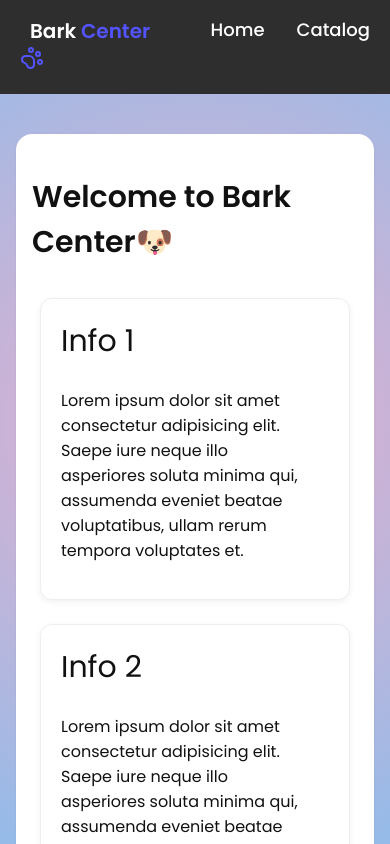
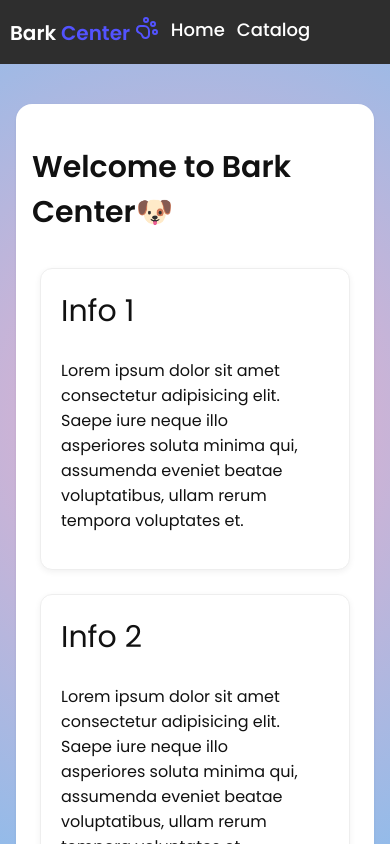
Before and after one commit to VictorSundberg1/Bark-Center, a React (Vite) app: page /#/ in a window 390 px wide. Shown: the top 844 px of the page. Built offline with nearby package versions, Linux system fonts and the light colour scheme; no server answers.

Commit message:
Added some styling for the nav and filter div when screen is > 450px for mobile design

```diff
--- a/src/styles/Nav.css
+++ b/src/styles/Nav.css
@@ -38,3 +38,12 @@
 .title .center {
 	color: rgb(83, 83, 255);
 }
+
+@media (max-width: 450px) {
+	.title {
+		padding: 0px;
+	}
+	.nav a {
+		padding: 6px 0px;
+	}
+}
--- a/src/styles/RegisterList.css
+++ b/src/styles/RegisterList.css
@@ -105,3 +105,13 @@
 	background: white;
 	border-radius: 12px;
 }
+
+@media (max-width: 450px) {
+	.filter_functions {
+		flex-direction: column;
+	}
+	.search input {
+		width: 100%;
+		text-align: center;
+	}
+}
```
